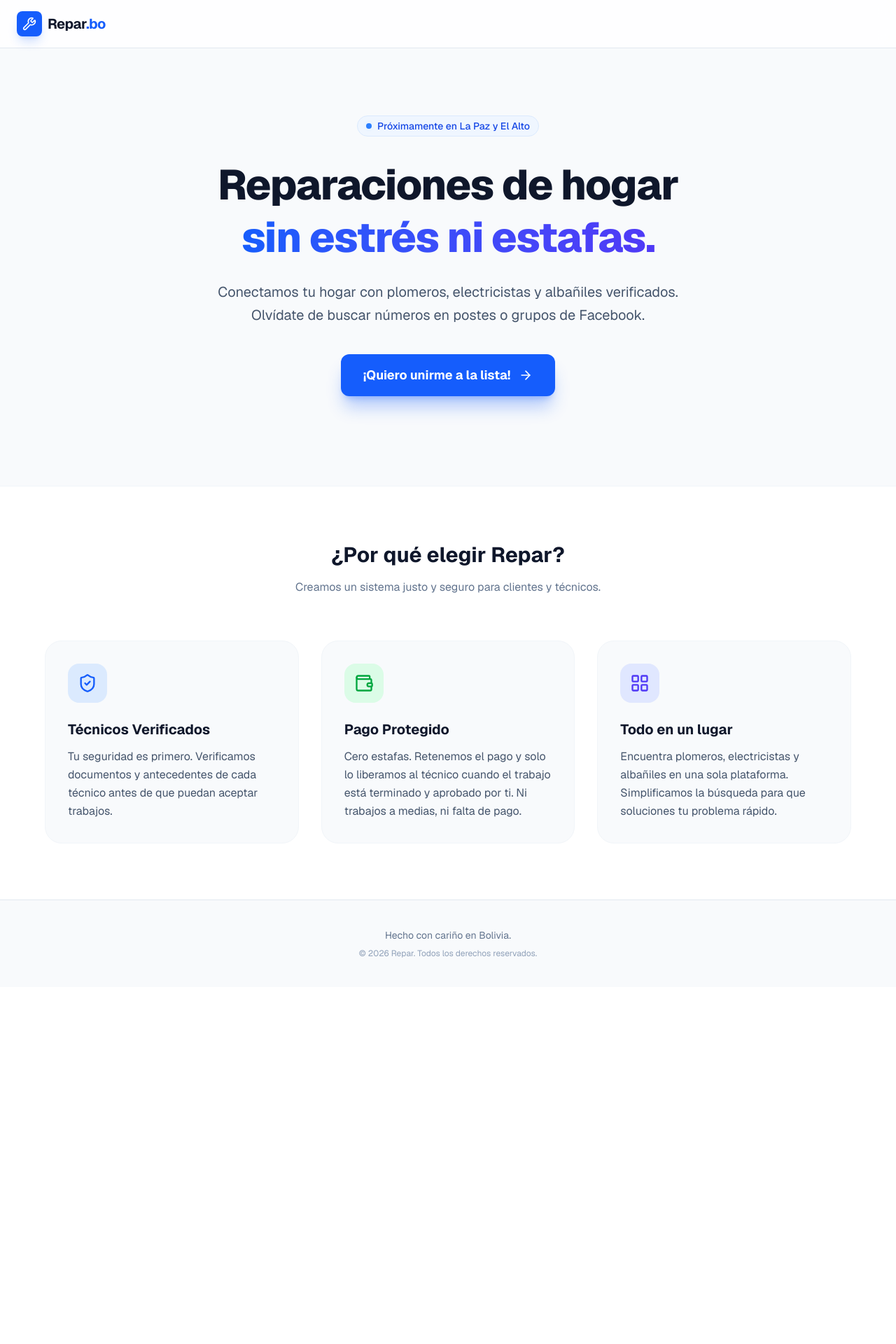
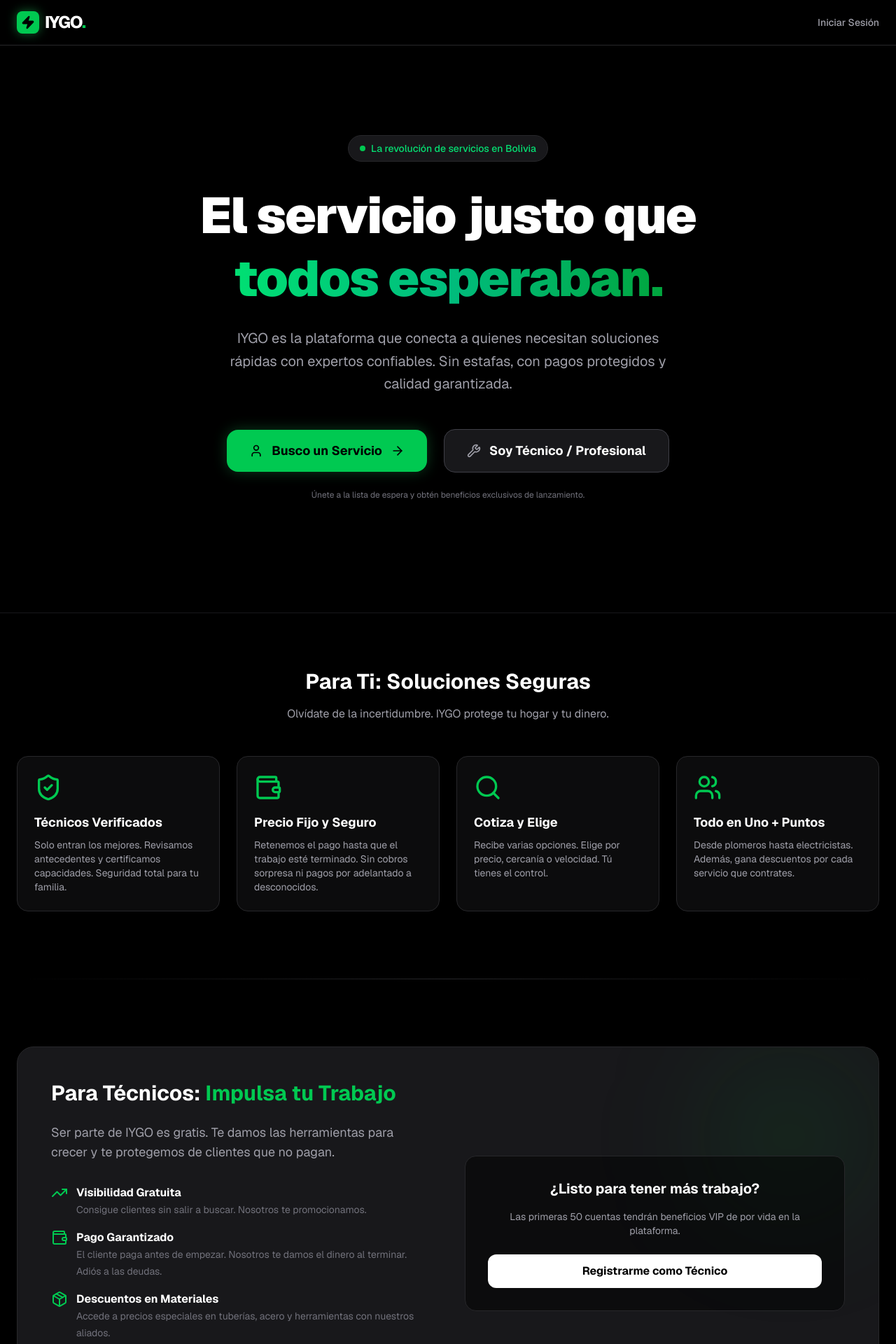
Before and after one commit to kmmagne/Landing-REPAR, a Next.js app: page / in a window 1280 px wide. Shown: the top 1920 px of the page at 70% size. Before the commit the page ends 1410 px from the top, so only its background shows below. Built offline with nearby package versions, Linux system fonts and the light colour scheme.

Commit message:
feat:V2 del Landing Page

```diff
--- a/app/page.tsx
+++ b/app/page.tsx
@@ -1,13 +1,12 @@
 import React from 'react';
-// Importamos nuestros componentes modulares
 import Navbar from '@/components/Navbar';
 import Hero from '@/components/Hero';
-import Features from '@/components/Features'; // Asumo que creaste este en el reto anterior
+import Features from '@/components/Features';
 import Footer from '@/components/Footer';
 
 export default function Home() {
   return (
-    <div className="min-h-screen bg-slate-50 text-slate-900 font-sans">
+    <div className="min-h-screen bg-black text-slate-200 font-sans selection:bg-green-500 selection:text-black">
       <Navbar />
       <Hero />
       <Features />
--- a/components/Features.tsx
+++ b/components/Features.tsx
@@ -1,54 +1,116 @@
 import React from 'react';
-import { ShieldCheck, Wallet, LayoutGrid } from 'lucide-react';
+import { ShieldCheck, Wallet, Search, Users, TrendingUp, Package, Hammer } from 'lucide-react';
 
 export default function Features() {
   return (
-    <section className="bg-white py-20 px-6 border-t border-slate-100">
-      <div className="max-w-6xl mx-auto">
+    <section className="bg-black py-20 px-6 border-t border-zinc-900">
+      <div className="max-w-7xl mx-auto">
 
-        {/* Encabezado */}
-        <div className="text-center mb-16">
-          <h2 className="text-3xl font-bold text-slate-900 mb-4">¿Por qué elegir Repar?</h2>
-          <p className="text-slate-500">Creamos un sistema justo y seguro para clientes y técnicos.</p>
+        {/* --- SECCIÓN CLIENTES --- */}
+        <div className="mb-24">
+          <div className="text-center mb-12">
+            <h2 className="text-3xl font-bold text-white mb-4">Para Ti: Soluciones Seguras</h2>
+            <p className="text-zinc-400">Olvídate de la incertidumbre. IYGO protege tu hogar y tu dinero.</p>
+          </div>
+
+          <div className="grid md:grid-cols-2 lg:grid-cols-4 gap-6">
+            {/* Card 1 */}
+            <div className="p-6 rounded-2xl bg-zinc-900/50 border border-zinc-800 hover:border-green-500/50 transition duration-300">
+              <ShieldCheck className="w-10 h-10 text-green-500 mb-4" />
+              <h3 className="text-white font-bold text-lg mb-2">Técnicos Verificados</h3>
+              <p className="text-zinc-400 text-sm">
+                Solo entran los mejores. Revisamos antecedentes y certificamos capacidades. Seguridad total para tu familia.
+              </p>
+            </div>
+            {/* Card 2 */}
+            <div className="p-6 rounded-2xl bg-zinc-900/50 border border-zinc-800 hover:border-green-500/50 transition duration-300">
+              <Wallet className="w-10 h-10 text-green-500 mb-4" />
+              <h3 className="text-white font-bold text-lg mb-2">Precio Fijo y Seguro</h3>
+              <p className="text-zinc-400 text-sm">
+                Retenemos el pago hasta que el trabajo esté terminado. Sin cobros sorpresa ni pagos por adelantado a desconocidos.
+              </p>
+            </div>
+            {/* Card 3 */}
+            <div className="p-6 rounded-2xl bg-zinc-900/50 border border-zinc-800 hover:border-green-500/50 transition duration-300">
+              <Search className="w-10 h-10 text-green-500 mb-4" />
+              <h3 className="text-white font-bold text-lg mb-2">Cotiza y Elige</h3>
+              <p className="text-zinc-400 text-sm">
+                Recibe varias opciones. Elige por precio, cercanía o velocidad. Tú tienes el control.
+              </p>
+            </div>
+             {/* Card 4 */}
+             <div className="p-6 rounded-2xl bg-zinc-900/50 border border-zinc-800 hover:border-green-500/50 transition duration-300">
+              <Users className="w-10 h-10 text-green-500 mb-4" />
+              <h3 className="text-white font-bold text-lg mb-2">Todo en Uno + Puntos</h3>
+              <p className="text-zinc-400 text-sm">
+                Desde plomeros hasta electricistas. Además, gana descuentos por cada servicio que contrates.
+              </p>
+            </div>
+          </div>
         </div>
 
-        {/* Grid de 3 tarjetas BASADAS EN LA REALIDAD */}
-        <div className="grid md:grid-cols-3 gap-8">
+        {/* --- DIVIDER --- */}
+        <div className="h-px w-full bg-gradient-to-r from-transparent via-zinc-800 to-transparent mb-24"></div>
 
-          {/* Tarjeta 1: Verificación */}
-          <div className="p-8 rounded-3xl bg-slate-50 border border-slate-100 hover:shadow-lg transition hover:-translate-y-1">
-            <div className="w-14 h-14 bg-blue-100 rounded-2xl flex items-center justify-center text-blue-600 mb-6">
-              <ShieldCheck className="w-7 h-7" />
+        {/* --- SECCIÓN TÉCNICOS --- */}
+        <div className="relative overflow-hidden rounded-3xl bg-zinc-900 border border-zinc-800 p-8 md:p-12">
+          {/* Fondo decorativo */}
+          <div className="absolute top-0 right-0 w-64 h-64 bg-green-600/10 blur-[80px] rounded-full"></div>
+
+          <div className="relative z-10 grid md:grid-cols-2 gap-12 items-center">
+            <div>
+              <h2 className="text-3xl font-bold text-white mb-6">
+                Para Técnicos: <span className="text-green-500">Impulsa tu Trabajo</span>
+              </h2>
+              <p className="text-zinc-400 mb-8 text-lg">
+                Ser parte de IYGO es gratis. Te damos las herramientas para crecer y te protegemos de clientes que no pagan.
+              </p>
+
+              <ul className="space-y-4">
+                <li className="flex items-start gap-3">
+                  <TrendingUp className="w-6 h-6 text-green-500 shrink-0" />
+                  <div>
+                    <strong className="text-white block">Visibilidad Gratuita</strong>
+                    <span className="text-zinc-500 text-sm">Consigue clientes sin salir a buscar. Nosotros te promocionamos.</span>
+                  </div>
+                </li>
+                <li className="flex items-start gap-3">
+                  <Wallet className="w-6 h-6 text-green-500 shrink-0" />
+                  <div>
+                    <strong className="text-white block">Pago Garantizado</strong>
+                    <span className="text-zinc-500 text-sm">El cliente paga antes de empezar. Nosotros te damos el dinero al terminar. Adiós a las deudas.</span>
+                  </div>
+                </li>
+                <li className="flex items-start gap-3">
+                  <Package className="w-6 h-6 text-green-500 shrink-0" />
+                  <div>
+                    <strong className="text-white block">Descuentos en Materiales</strong>
+                    <span className="text-zinc-500 text-sm">Accede a precios especiales en tuberías, acero y herramientas con nuestros aliados.</span>
+                  </div>
+                </li>
+                 <li className="flex items-start gap-3">
+                  <Hammer className="w-6 h-6 text-green-500 shrink-0" />
+                  <div>
+                    <strong className="text-white block">Red contra el desempleo</strong>
+                    <span className="text-zinc-500 text-sm">Sé parte de una comunidad que dignifica el trabajo técnico en Bolivia.</span>
+                  </div>
+                </li>
+              </ul>
             </div>
-            <h3 className="font-bold text-xl mb-3 text-slate-900">Técnicos Verificados</h3>
-            <p className="text-slate-600 leading-relaxed">
-              Tu seguridad es primero. Verificamos documentos y antecedentes de cada técnico antes de que puedan aceptar trabajos.
-            </p>
+
+            {/* Call to Action Técnico */}
+            <div className="bg-black/50 p-8 rounded-2xl border border-zinc-800 text-center">
+              <h3 className="text-white font-bold text-xl mb-4">¿Listo para tener más trabajo?</h3>
+              <p className="text-zinc-400 text-sm mb-6">
+                Las primeras 50 cuentas tendrán beneficios VIP de por vida en la plataforma.
+              </p>
+              <button className="w-full py-3 bg-white hover:bg-zinc-200 text-black font-bold rounded-xl transition">
+                Registrarme como Técnico
+              </button>
+            </div>
           </div>
+        </div>
 
-          {/* Tarjeta 2: Pago Protegido (La corrección clave) */}
-          <div className="p-8 rounded-3xl bg-slate-50 border border-slate-100 hover:shadow-lg transition hover:-translate-y-1">
-            <div className="w-14 h-14 bg-green-100 rounded-2xl flex items-center justify-center text-green-600 mb-6">
-              <Wallet className="w-7 h-7" />
-            </div>
-            <h3 className="font-bold text-xl mb-3 text-slate-900">Pago Protegido</h3>
-            <p className="text-slate-600 leading-relaxed">
-              Cero estafas. Retenemos el pago y solo lo liberamos al técnico cuando el trabajo está terminado y aprobado por ti. Ni trabajos a medias, ni falta de pago.
-            </p>
-          </div>
-
-          {/* Tarjeta 3: Centralización */}
-          <div className="p-8 rounded-3xl bg-slate-50 border border-slate-100 hover:shadow-lg transition hover:-translate-y-1">
-            <div className="w-14 h-14 bg-indigo-100 rounded-2xl flex items-center justify-center text-indigo-600 mb-6">
-              <LayoutGrid className="w-7 h-7" />
-            </div>
-            <h3 className="font-bold text-xl mb-3 text-slate-900">Todo en un lugar</h3>
-            <p className="text-slate-600 leading-relaxed">
-              Encuentra plomeros, electricistas y albañiles en una sola plataforma. Simplificamos la búsqueda para que soluciones tu problema rápido.
-            </p>
-          </div>
-
-        </div>
       </div>
     </section>
   );
--- a/components/Footer.tsx
+++ b/components/Footer.tsx
@@ -2,9 +2,9 @@ import React from 'react';
 
 export default function Footer() {
   return (
-    <footer className="py-10 text-center border-t border-slate-200 bg-slate-50">
-      <p className="text-slate-500 text-sm mb-2">Hecho con cariño en Bolivia.</p>
-      <p className="text-slate-400 text-xs">© 2026 Repar. Todos los derechos reservados.</p>
+    <footer className="py-10 text-center border-t border-zinc-900 bg-black text-zinc-600">
+      <p className="text-sm mb-2">Hecho con el corazon de Bolivia.</p>
+      <p className="text-xs">© 2026 IYGO. Todos los derechos reservados.</p>
     </footer>
   );
 }
--- a/components/Hero.tsx
+++ b/components/Hero.tsx
@@ -1,49 +1,72 @@
 import React from 'react';
-import { ArrowRight, CheckCircle2 } from 'lucide-react';
+import { ArrowRight, User, Wrench } from 'lucide-react';
 
 export default function Hero() {
-  // AQUÍ PEGAS TU LINK DE GOOGLE FORMS
-  const googleFormLink = "https://forms.google.com/tu-formulario-aqui";
+  //  ¡IMPORTANTE! PEGA AQUÍ TUS LINKS DE GOOGLE FORMS
+  const linkCliente = "https://forms.google.com/tu-formulario-cliente";
+  const linkTecnico = "https://forms.google.com/tu-formulario-tecnico";
 
   return (
-    <section className="relative px-6 pt-16 pb-20 md:pt-24 md:pb-32 max-w-5xl mx-auto text-center overflow-hidden">
+    <section className="relative px-6 pt-20 pb-24 md:pt-32 md:pb-40 max-w-6xl mx-auto text-center overflow-hidden">
 
-      {/* Etiqueta de estado */}
-      <div className="inline-flex items-center gap-2 px-3 py-1 rounded-full bg-blue-50 border border-blue-100 text-blue-700 text-sm font-medium mb-8 animate-fade-in-up">
+      {/* Fondo con efecto de luz verde sutil */}
+      <div className="absolute top-0 left-1/2 -translate-x-1/2 w-[600px] h-[600px] bg-green-500/20 rounded-full blur-[120px] -z-10 opacity-50"></div>
+
+      {/* Badge */}
+      <div className="inline-flex items-center gap-2 px-4 py-2 rounded-full bg-zinc-900 border border-zinc-800 text-green-400 text-sm font-medium mb-8">
         <span className="relative flex h-2 w-2">
-          <span className="animate-ping absolute inline-flex h-full w-full rounded-full bg-blue-400 opacity-75"></span>
-          <span className="relative inline-flex rounded-full h-2 w-2 bg-blue-500"></span>
+          <span className="animate-ping absolute inline-flex h-full w-full rounded-full bg-green-400 opacity-75"></span>
+          <span className="relative inline-flex rounded-full h-2 w-2 bg-green-500"></span>
         </span>
-        Próximamente en La Paz y El Alto
+        La revolución de servicios en Bolivia
       </div>
 
-      {/* Título */}
-      <h1 className="text-4xl md:text-6xl font-extrabold tracking-tight text-slate-900 mb-6 leading-tight">
-        Reparaciones de hogar <br className="hidden md:block" />
-        <span className="bg-clip-text text-transparent bg-gradient-to-r from-blue-600 to-indigo-600">
-          sin estrés ni estafas.
+      {/* Título Principal */}
+      <h1 className="text-5xl md:text-7xl font-black tracking-tight text-white mb-6 leading-tight">
+        El servicio justo que <br className="hidden md:block" />
+        <span className="bg-clip-text text-transparent bg-gradient-to-r from-green-400 via-emerald-500 to-green-600">
+          todos esperaban.
         </span>
       </h1>
 
-      <p className="text-lg md:text-xl text-slate-600 mb-10 leading-relaxed max-w-2xl mx-auto">
-        Conectamos tu hogar con plomeros, electricistas y albañiles verificados.
-        Olvídate de buscar números en postes o grupos de Facebook.
+      {/* Breve Explicación */}
+      <p className="text-lg md:text-xl text-zinc-400 mb-12 leading-relaxed max-w-2xl mx-auto">
+        IYGO es la plataforma que conecta a quienes necesitan soluciones rápidas con expertos confiables.
+        Sin estafas, con pagos protegidos y calidad garantizada.
       </p>
 
-      {/* --- NUEVO BOTÓN (Tipo Link) --- */}
-      <div className="flex flex-col items-center justify-center gap-4">
+      {/* --- DOBLE BOTÓN DE ACCIÓN --- */}
+      <div className="flex flex-col md:flex-row items-center justify-center gap-6">
+
+        {/* Opción 1: Cliente */}
         <a
-          href={googleFormLink}
+          href={linkCliente}
           target="_blank"
           rel="noopener noreferrer"
-          className="bg-blue-600 hover:bg-blue-700 text-white text-lg font-bold py-4 px-8 rounded-xl transition flex items-center gap-3 shadow-xl shadow-blue-600/30 transform hover:-translate-y-1 hover:shadow-blue-600/40"
+          className="group w-full md:w-auto relative px-8 py-4 bg-green-500 hover:bg-green-400 text-black font-bold text-lg rounded-2xl transition-all shadow-[0_0_20px_rgba(34,197,94,0.3)] hover:shadow-[0_0_30px_rgba(34,197,94,0.6)] flex items-center justify-center gap-3"
         >
-          ¡Quiero unirme a la lista!
-          <ArrowRight className="w-5 h-5" />
+          <User className="w-5 h-5" />
+          <span>Busco un Servicio</span>
+          <ArrowRight className="w-5 h-5 group-hover:translate-x-1 transition" />
+        </a>
+
+        {/* Opción 2: Técnico */}
+        <a
+          href={linkTecnico}
+          target="_blank"
+          rel="noopener noreferrer"
+          className="group w-full md:w-auto px-8 py-4 bg-zinc-900 hover:bg-zinc-800 border border-zinc-700 hover:border-zinc-600 text-white font-bold text-lg rounded-2xl transition-all flex items-center justify-center gap-3"
+        >
+          <Wrench className="w-5 h-5 text-zinc-400 group-hover:text-white transition" />
+          <span>Soy Técnico / Profesional</span>
         </a>
 
       </div>
 
+      <p className="text-xs text-zinc-500 mt-6">
+        Únete a la lista de espera y obtén beneficios exclusivos de lanzamiento.
+      </p>
+
     </section>
   );
 }
--- a/components/Navbar.tsx
+++ b/components/Navbar.tsx
@@ -1,19 +1,22 @@
-// 1. Importamos React y los iconos que SOLO usa este componente
 import React from 'react';
-import { Wrench } from 'lucide-react';
+import { Zap } from 'lucide-react'; // Usamos un rayo o similar para energía/rapidez
 
-// 2. Definimos la función del componente (siempre con Mayúscula inicial)
 export default function Navbar() {
   return (
-    <nav className="flex items-center justify-between px-6 py-4 bg-white/80 backdrop-blur-md border-b border-slate-200 sticky top-0 z-50">
+    <nav className="flex items-center justify-between px-6 py-4 bg-black/90 backdrop-blur-md border-b border-zinc-800 sticky top-0 z-50">
       <div className="flex items-center gap-2">
-        <div className="bg-blue-600 p-2 rounded-lg shadow-lg shadow-blue-600/20">
-          <Wrench className="w-5 h-5 text-white" />
+        <div className="bg-green-500 p-1.5 rounded-lg shadow-[0_0_15px_rgba(34,197,94,0.5)]">
+          <Zap className="w-5 h-5 text-black fill-black" />
         </div>
-        <span className="text-xl font-bold tracking-tight text-slate-900">
-          Repar<span className="text-blue-600">.bo</span>
+        <span className="text-2xl font-extrabold tracking-tighter text-white">
+          IYGO<span className="text-green-500">.</span>
         </span>
       </div>
+
+      {/* Botón discreto de Login para el futuro */}
+      <button className="text-sm font-medium text-zinc-400 hover:text-green-400 transition">
+        Iniciar Sesión
+      </button>
     </nav>
   );
 }
```
